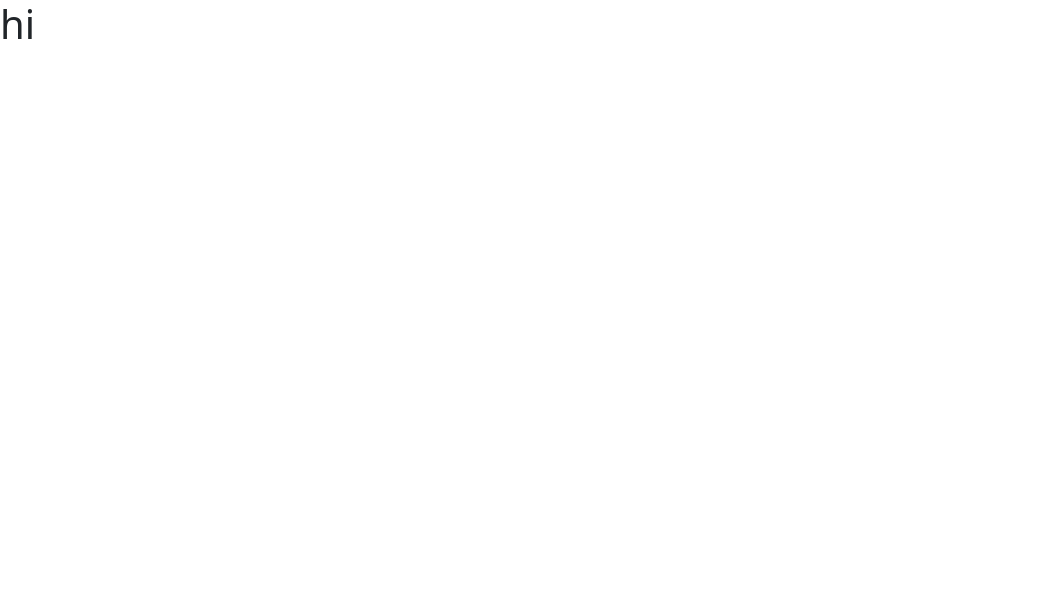
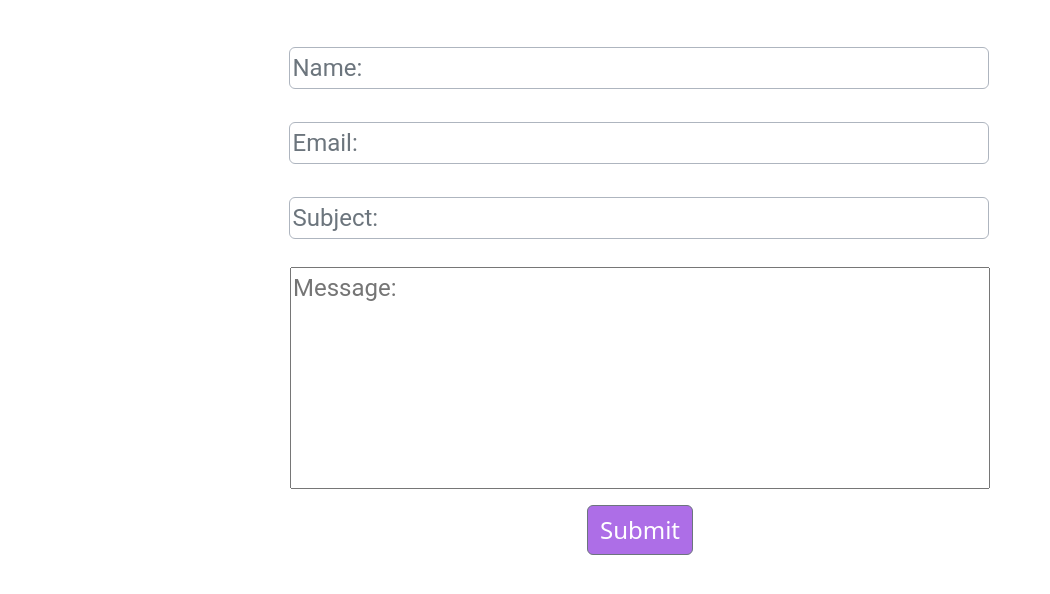
Before and after one commit to trevorerwin/svg-hunter, a React (Create React App) app in the folder client/svg-hunter-app/: page / in a window 1280 px wide. Shown: the top 594 px of the page, without its empty margins (0-1050 px from the left). Built offline with nearby package versions, Linux system fonts and the light colour scheme.

Commit message:
added contact code

```diff
--- a/client/svg-hunter-app/package.json
+++ b/client/svg-hunter-app/package.json
@@ -9,6 +9,7 @@
     "react": "^18.2.0",
     "react-dom": "^18.2.0",
     "react-scripts": "5.0.1",
+    "reactstrap": "^9.1.10",
     "web-vitals": "^2.1.4"
   },
   "scripts": {
--- a/client/svg-hunter-app/src/App.jsx
+++ b/client/svg-hunter-app/src/App.jsx
@@ -1,12 +1,13 @@
-import logo from './logo.svg';
-import './App.css';
+import "./App.css";
+import Contact from "./Landing/Contact";
 
 function App() {
-  return (
-    <div>
-      <h1>hi</h1>
-    </div>
-  );
+    return (
+        <div>
+            <h1></h1>
+            <Contact />
+        </div>
+    );
 }
 
 export default App;
--- a/client/svg-hunter-app/src/Landing/Contact.jsx
+++ b/client/svg-hunter-app/src/Landing/Contact.jsx
@@ -0,0 +1,107 @@
+import { Form, FormGroup, Input, Label, Button } from "reactstrap";
+
+const Contact = (props) => {
+    function handleSubmit() {
+        console.log("does it work?");
+    }
+    return (
+        <>
+            <div
+                className="d-flex justify-content-center align-items-center"
+                style={{ height: "60vh" }}
+            >
+                <Form onSubmit={handleSubmit}>
+                    <FormGroup>
+                        <div className="text-center mt-4">
+                            <p
+                                className="mb-5"
+                                style={{
+                                    fontFamily: "Roboto",
+                                    fontSize: "1.5rem",
+                                }}
+                            >
+                                Fill in the form below to send us an email. We
+                                will usually get back to you within 24 hours.
+                            </p>
+                        </div>
+
+                        <div className="text-center mb-2">
+                            <div className="d-flex justify-content-center">
+                                <Input
+                                    style={{
+                                        width: "700px",
+                                        fontFamily: "Roboto",
+                                        fontSize: "1.5rem",
+                                        marginBottom: "20px",
+                                    }}
+                                    className=" align-left"
+                                    placeholder="Name:"
+                                    type="text"
+                                />
+                            </div>
+                        </div>
+
+                        <div className="text-center mb-2">
+                            <div className="d-flex justify-content-center">
+                                <Input
+                                    style={{
+                                        width: "700px",
+                                        fontFamily: "Roboto",
+                                        fontSize: "1.5rem",
+                                        marginBottom: "20px",
+                                    }}
+                                    className="align-left"
+                                    placeholder="Email:"
+                                    type="text"
+                                />
+                            </div>
+                        </div>
+
+                        <div className="text-center mb-2">
+                            <div className="d-flex justify-content-center">
+                                <Input
+                                    style={{
+                                        width: "700px",
+                                        fontFamily: "Roboto",
+                                        fontSize: "1.5rem",
+                                        marginBottom: "20px",
+                                    }}
+                                    className="align-left"
+                                    placeholder="Subject:"
+                                    type="text"
+                                />
+                            </div>
+                        </div>
+
+                        <div className="text-center mb-2">
+                            <div className="d-flex justify-content-center">
+                                <textarea
+                                    style={{
+                                        width: "700px",
+                                        resize: "none",
+                                        outline: "none",
+                                        fontFamily: "Roboto",
+                                        fontSize: "1.5rem",
+                                    }}
+                                    className=" align-left"
+                                    placeholder="Message:"
+                                    rows={6}
+                                ></textarea>
+                            </div>
+                        </div>
+                    </FormGroup>
+                    <div className="text-center mb-2 button">
+                        <Button
+                            style={{ fontSize: "1.5rem" }}
+                            id="change-button-color"
+                        >
+                            Submit
+                        </Button>
+                    </div>
+                </Form>
+            </div>
+        </>
+    );
+};
+
+export default Contact;
--- a/client/svg-hunter-app/src/index.css
+++ b/client/svg-hunter-app/src/index.css
@@ -1,13 +1,36 @@
 body {
-  margin: 0;
-  font-family: -apple-system, BlinkMacSystemFont, 'Segoe UI', 'Roboto', 'Oxygen',
-    'Ubuntu', 'Cantarell', 'Fira Sans', 'Droid Sans', 'Helvetica Neue',
-    sans-serif;
-  -webkit-font-smoothing: antialiased;
-  -moz-osx-font-smoothing: grayscale;
+    margin: 0;
+    font-family: -apple-system, BlinkMacSystemFont, "Segoe UI", "Roboto",
+        "Oxygen", "Ubuntu", "Cantarell", "Fira Sans", "Droid Sans",
+        "Helvetica Neue", sans-serif;
+    -webkit-font-smoothing: antialiased;
+    -moz-osx-font-smoothing: grayscale;
 }
 
 code {
-  font-family: source-code-pro, Menlo, Monaco, Consolas, 'Courier New',
-    monospace;
+    font-family: source-code-pro, Menlo, Monaco, Consolas, "Courier New",
+        monospace;
 }
+
+input[type="text"] {
+    transition: all 0.3s ease-in-out;
+    outline: none;
+    padding: 2px 0px 2px 2px;
+    margin: 5px 1px 3px 0px;
+    border: 1px solid #aeb5bf;
+}
+input[type="text"]:focus,
+textarea:focus {
+    box-shadow: 0 0 20px #ad6ee7;
+    padding: 2px 2px 2px 2px;
+    margin: 5px 1px 5px 1px;
+    border: 2px solid #ad6ee7;
+}
+
+#change-button-color {
+    background-color: #ad6ee7;
+}
+
+.align-left::placeholder {
+    text-align: left;
+}
```
Also changed, not shown: 2 other files (tests, documents, lock files or other folders).
